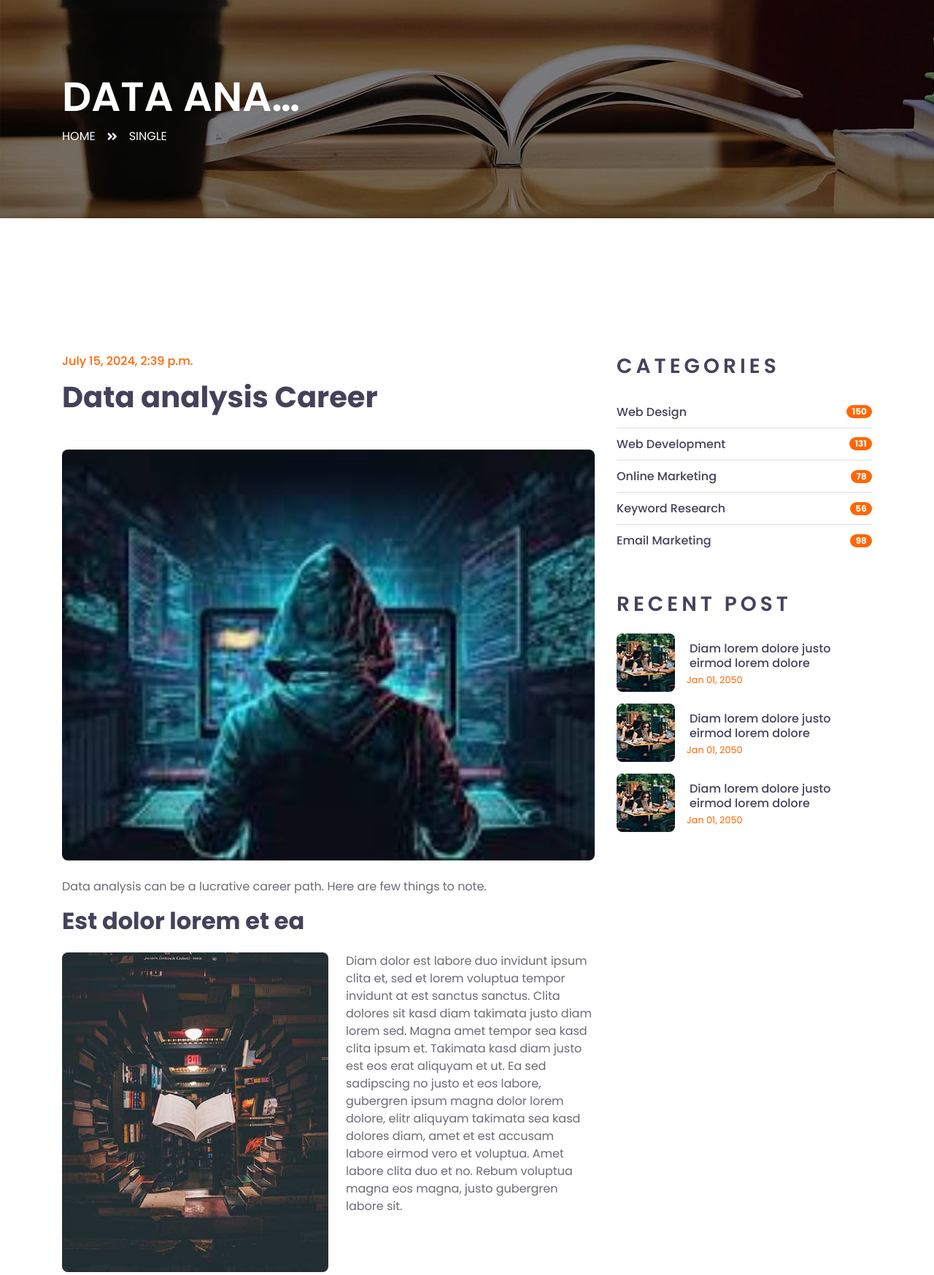
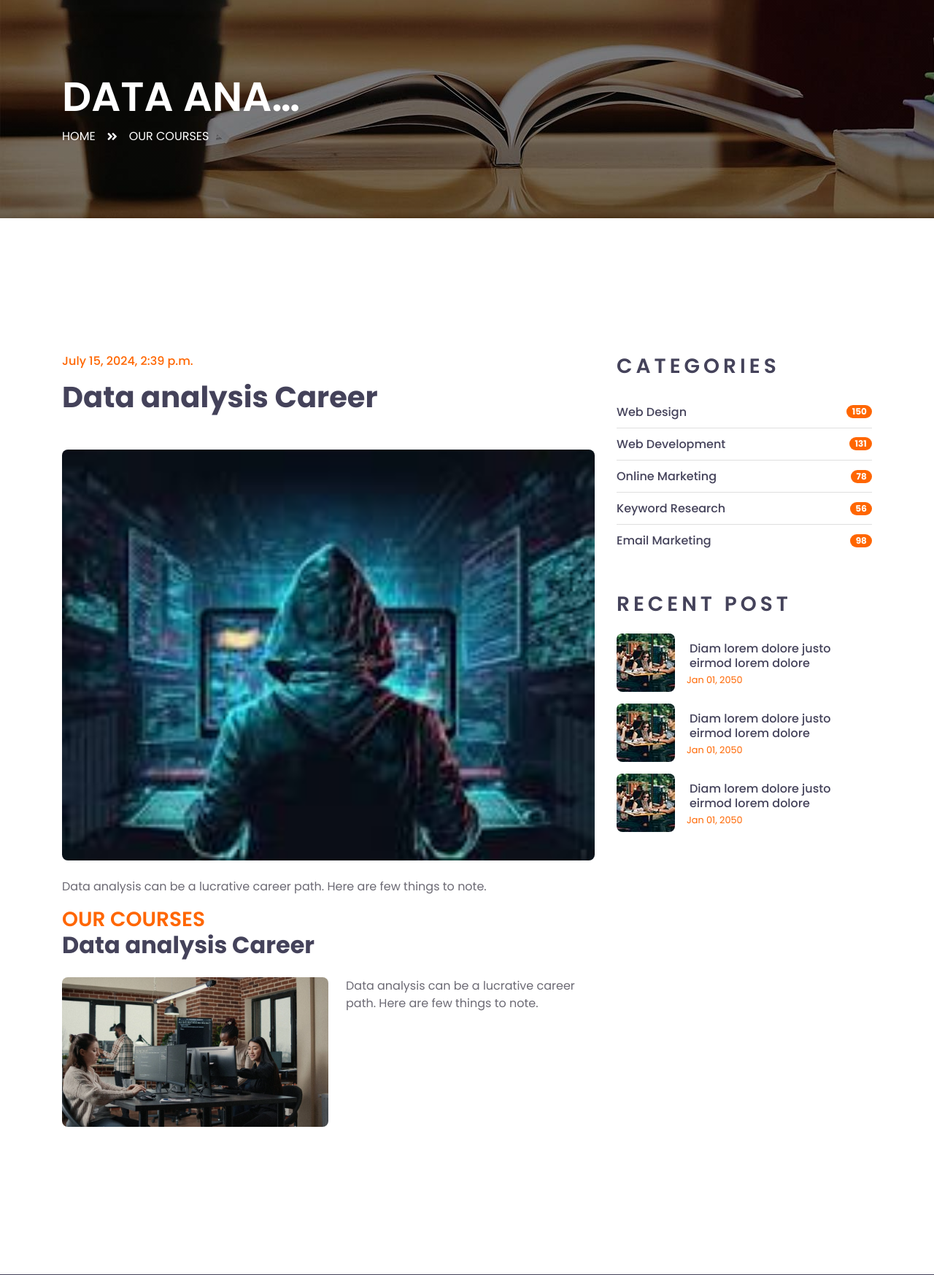
Before and after one commit to godwinumosen/Tech_beatrice, a Django app: page /article/4/ in a window 1280 px wide. Shown: the part 165-1912 px from the top of the page at 73% size. Run offline with Django 5.2, Linux system fonts and the light colour scheme; data comes from the database, SQL or seed files in the repository; both versions use the stored data as it was after the commit; style sheets or scripts are compiled from the project's sources; some libraries are stand-ins or nearby versions.

```diff
--- a/techbeatrice/models.py
+++ b/techbeatrice/models.py
@@ -6,8 +6,11 @@ from datetime import datetime, date
 
 class Techbeatrice_Subjects(models.Model):
     techbeatrice_subjects_title = models.CharField(max_length =205, blank=True, null=True)
+    techbeatrice_subjects_sub_title = models.CharField(max_length =205, blank=True, null=True)
     techbeatrice_subjects_description = models.TextField()
+    techbeatrice_subjects_sub_description = models.TextField()
     techbeatrice_subjects_img = models.ImageField(upload_to ='tech_subjects_img/',blank=True,null=True)
+    techbeatrice_subjects_sub_img = models.ImageField(upload_to ='tech_subjects_sub_img/',blank=True,null=True)
     techbeatrice_subjects_slug = models.SlugField (max_length =205,blank=True, null=True)
     techbeatrice_subjects_publish_date = models.DateTimeField (auto_now_add= True)
     techbeatrice_subjects_author = models.ForeignKey(User, on_delete=models.CASCADE)
@@ -22,9 +25,12 @@ class Techbeatrice_Subjects(models.Model):
 # The main model for The techbeatrice Model category
 class Techbeatrice_Courses_PostModel(models.Model):
     techbeatrice_courses_title = models.CharField(max_length =255, blank=True, null=True)
+    techbeatrice_courses_sub_title = models.CharField(max_length =255, blank=True, null=True)
     techbeatrice_courses_cost_price = models.IntegerField(default ='0', blank=True, null=True)
     techbeatrice_courses_description = models.TextField()
+    techbeatrice_courses_sub_description = models.TextField()
     techbeatrice_courses_img = models.ImageField(upload_to ='tech_courses_img/',blank=True,null=True)
+    techbeatrice_courses_sub_img = models.ImageField(upload_to ='tech_courses_sub_img/',blank=True,null=True)
     techbeatrice_courses_slug = models.SlugField (max_length =255,blank=True, null=True)
     techbeatrice_courses_publish_date = models.DateTimeField (auto_now_add= True)
     techbeatrice_courses_author = models.ForeignKey(User, on_delete=models.CASCADE)
--- a/templates/techbeatrice/article_detail.html
+++ b/templates/techbeatrice/article_detail.html
@@ -12,7 +12,7 @@
                 <div class="d-inline-flex text-white">
                     <p class="m-0 text-uppercase"><a class="text-white" href="{% url 'home' %}">Home</a></p>
                     <i class="fa fa-angle-double-right pt-1 px-3"></i>
-                    <p class="m-0 text-uppercase">Single</p>
+                    <p class="m-0 text-uppercase"><a class="text-white" href="{% url 'home' %}">Our Courses</a></p>
                 </div>
             </div>
         </div>
@@ -30,15 +30,11 @@
                         <h1 class="mb-5">{{ object.techbeatrice_subjects_title }}</h1>
                         <img class="img-fluid rounded w-100 mb-4" src="{{ object.techbeatrice_subjects_img.url }}" alt="Image">
                         <p>{{ object.techbeatrice_subjects_description }}</p>
+                        <h3 class="m-0 text-uppercase"><a class="text-black" href="{% url 'home' %}">Our Courses</a></h3>
 
-                        <h2 class="mb-4">Est dolor lorem et ea</h2>
-                        <img class="img-fluid rounded w-50 float-left mr-4 mb-3" src="{% static 'img/blog-1.jpg' %}" alt="Image">
-                        <p>Diam dolor est labore duo invidunt ipsum clita et, sed et lorem voluptua tempor invidunt at
-                            est sanctus sanctus. Clita dolores sit kasd diam takimata justo diam lorem sed. Magna amet
-                            tempor sea kasd clita ipsum et. Takimata kasd diam justo est eos erat aliquyam et ut. Ea sed
-                            sadipscing no justo et eos labore, gubergren ipsum magna dolor lorem dolore, elitr aliquyam
-                            takimata sea kasd dolores diam, amet et est accusam labore eirmod vero et voluptua. Amet
-                            labore clita duo et no. Rebum voluptua magna eos magna, justo gubergren labore sit.</p>
+                        <h2 class="mb-4">{{ object.techbeatrice_subjects_sub_title }}</h2>
+                        <img class="img-fluid rounded w-50 float-left mr-4 mb-3" src="{{ object.techbeatrice_subjects_sub_img.url }}" alt="Image">
+                        <p>{{ object.techbeatrice_subjects_sub_description }}</p>
 
                     </div>
 
```
Also changed, not shown: db.sqlite3, media/tech_subjects_sub_img/subsub.webp (added), media/tech_subjects_sub_img/subsub_52VZOND.webp (added), media/tech_subjects_sub_img/subsub_HISV28O.webp (added), media/tech_subjects_sub_img/subsub_cs6LEQq.webp (added), techbeatrice/migrations/0006_techbeatrice_courses_postmodel_techbeatrice_courses_sub_img_and_more.py (added), techbeatrice/migrations/0007_techbeatrice_courses_postmodel_techbeatrice_courses_sub_description_and_more.py (added).
